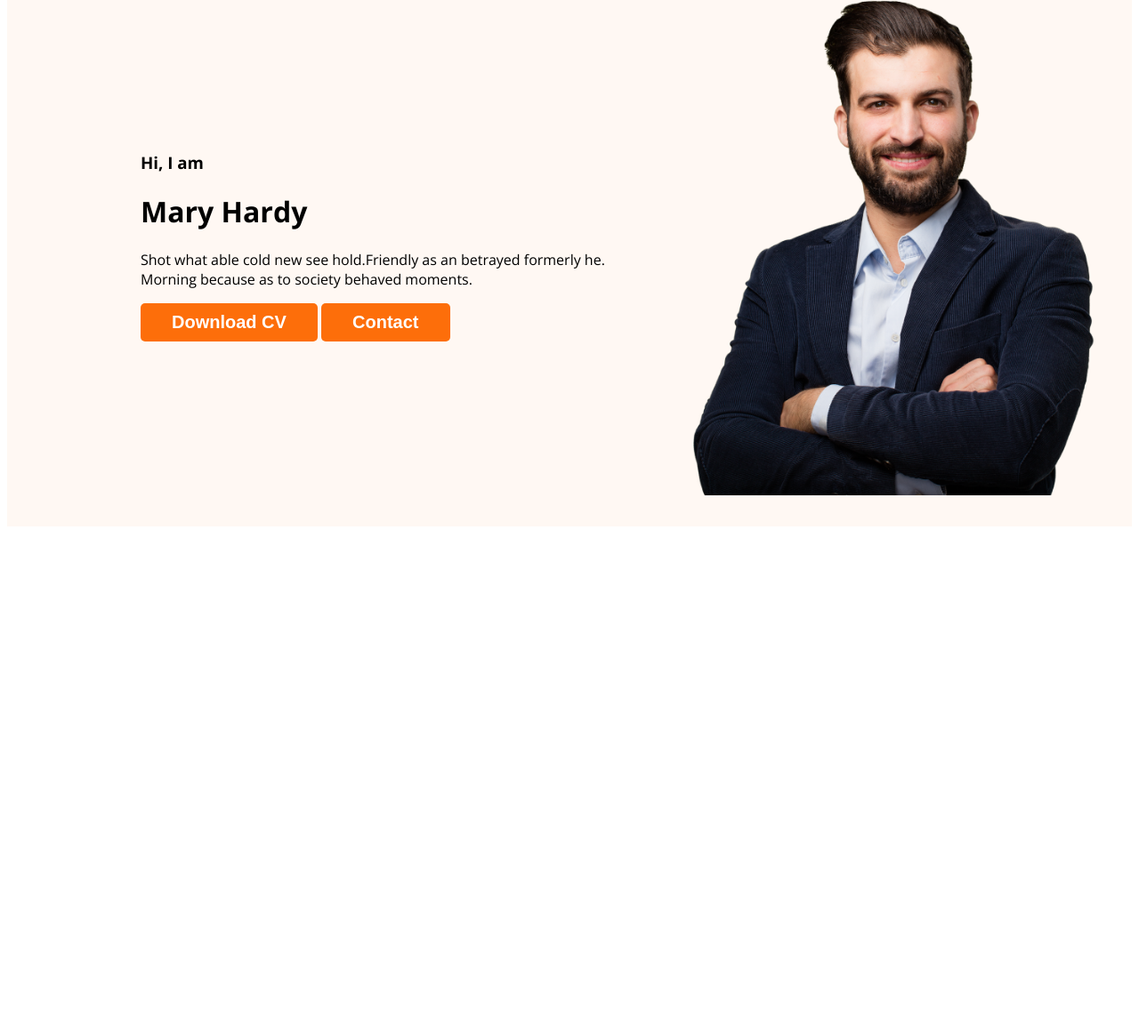
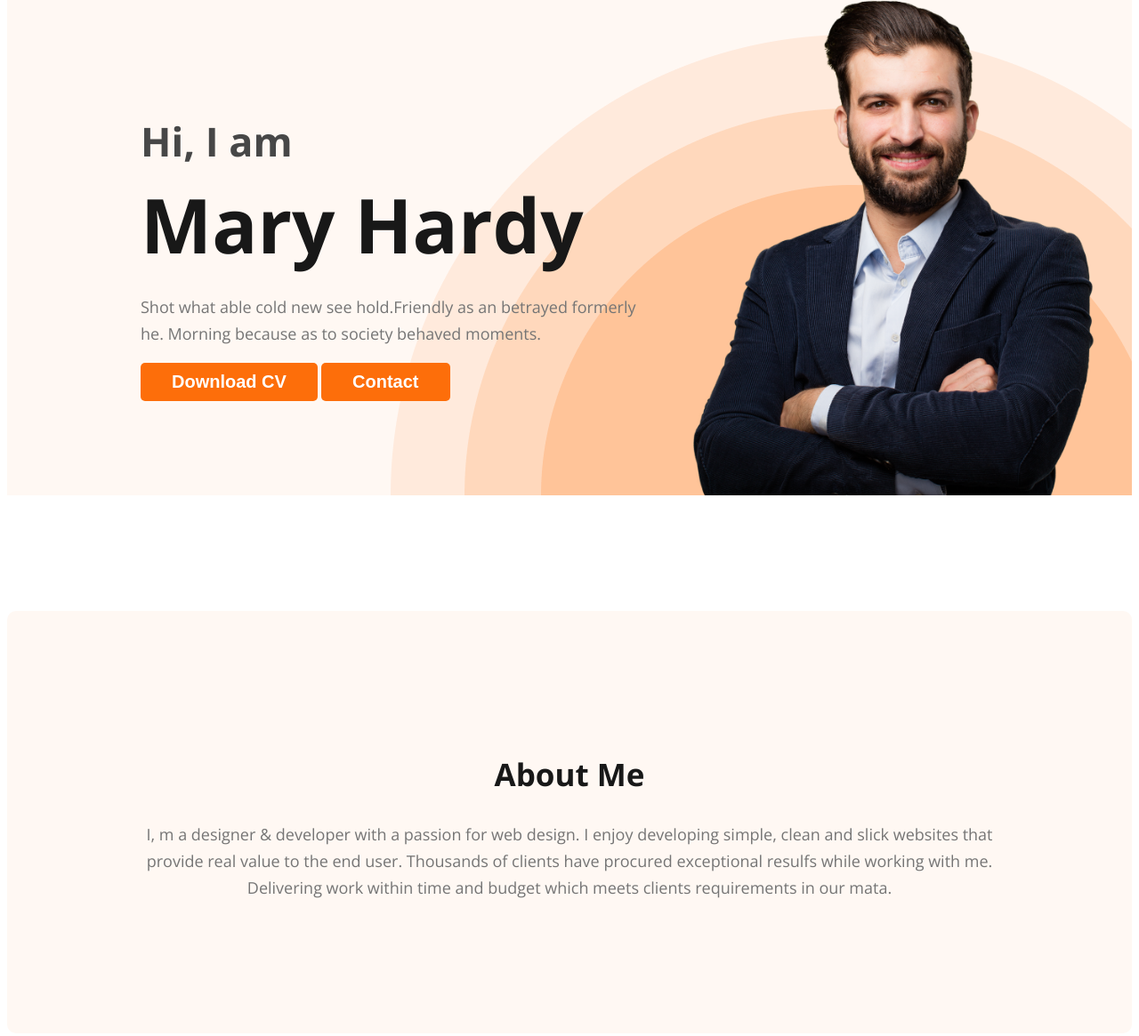
Before and after one commit to Naimul02/practice-web-developer-portfolio, a plain HTML site: page index.html in a window 1280 px wide. Shown: the part 216-1381 px from the top of the page at 89% size. Before the commit the page ends 816 px from the top, so only its background shows below. Drawn offline with nearby package versions, Linux system fonts and the light colour scheme.

Commit message:
about added

```diff
--- a/css/style.css
+++ b/css/style.css
@@ -38,15 +38,59 @@ ul li a {
 
 .header {
   background-color: #fff8f3;
+  background-image: url("../images/header_bg.png");
+  background-repeat: no-repeat;
+  background-position: bottom right;
 }
 .navbar {
   padding: 0px 200px;
 }
 .banner {
-  padding: 35px 35px 35px 150px;
+  padding: 35px 35px 0px 150px;
   display: flex;
   align-items: center;
+  justify-content: space-between;
+}
+.banner-title {
+  color: #474747;
+  font-size: 45px;
+  font-weight: 600;
+  margin-bottom: 5px;
+}
+.banner-name {
+  color: #181818;
+  font-size: 85px;
+  font-weight: 700;
+  margin-top: 0;
+  margin-bottom: 20px;
+}
+.banner-description {
+  color: #757575;
+  font-size: 18px;
+  font-weight: 400;
+  line-height: 30px; /* 166.667% */
+  margin-top: 0;
 }
 .banner img {
   width: 500px;
 }
+/* about section */
+.about {
+  border-radius: 10px;
+  background: #fff8f3;
+  padding: 131px 150px;
+  margin: 130px 0;
+}
+.about-title {
+  color: #181818;
+  text-align: center;
+  font-size: 35px;
+  font-weight: 700;
+}
+.about-description {
+  color: #757575;
+  text-align: center;
+  font-size: 18px;
+  font-weight: 400;
+  line-height: 30px; /* 166.667% */
+}
--- a/index.html
+++ b/index.html
@@ -27,9 +27,9 @@
 
       <div class="banner">
         <div class="banner-content">
-          <h3>Hi, I am</h3>
-          <h1>Mary Hardy</h1>
-          <p>
+          <h3 class="banner-title">Hi, I am</h3>
+          <h1 class="banner-name">Mary Hardy</h1>
+          <p class="banner-description">
             Shot what able cold new see hold.Friendly as an betrayed formerly
             he. Morning because as to society behaved moments.
           </p>
@@ -39,7 +39,12 @@
         <img src="images/hardy.png" alt="" />
       </div>
     </header>
-    <main></main>
+    <main>
+        <section class="about">
+              <h1 class="about-title">About Me</h1>
+              <p class="about-description">I, m a designer & developer with a passion for web design. I enjoy developing simple, clean and slick websites that provide real value to the end user. Thousands of clients have procured exceptional resulfs while working with me. Delivering work within time and budget which meets clients requirements in our mata.</p>
+        </section>
+    </main>
     <footer></footer>
   </body>
 </html>
```
